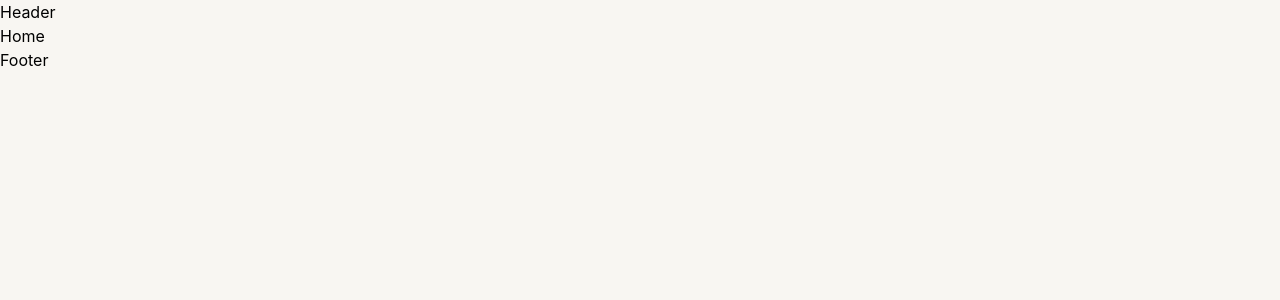
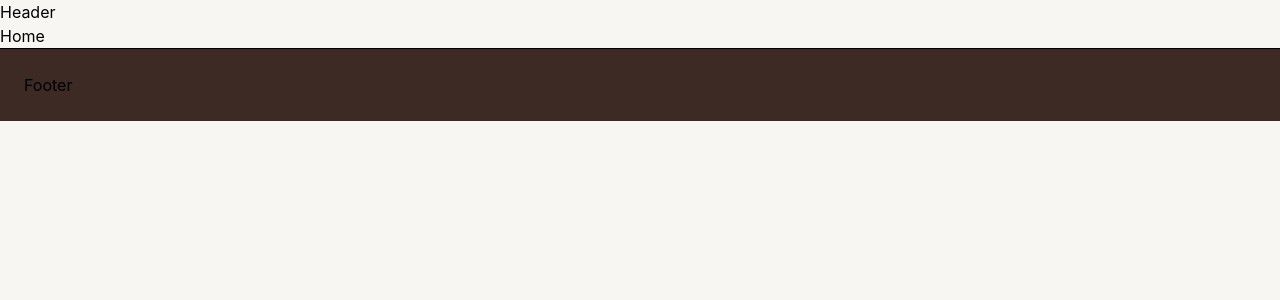
Before and after one commit to Priyankasapp/wedding-planner-webApp, a React (Vite) app: page / in a window 1280 px wide. Shown: the top 300 px of the page. Built offline with nearby package versions, Linux system fonts and the light colour scheme.

Commit message:
initial commit

```diff
--- a/src/components/layout/Footer.tsx
+++ b/src/components/layout/Footer.tsx
@@ -2,9 +2,11 @@
 
 const Footer = () => {
   return (
-    <div>
-      Footer
-    </div>
+   <footer className="w-full p-6 border-t bg-[#3D2A24]">
+      <div className="container mx-auto">
+        Footer
+      </div>
+    </footer>
   )
 }
 
```
